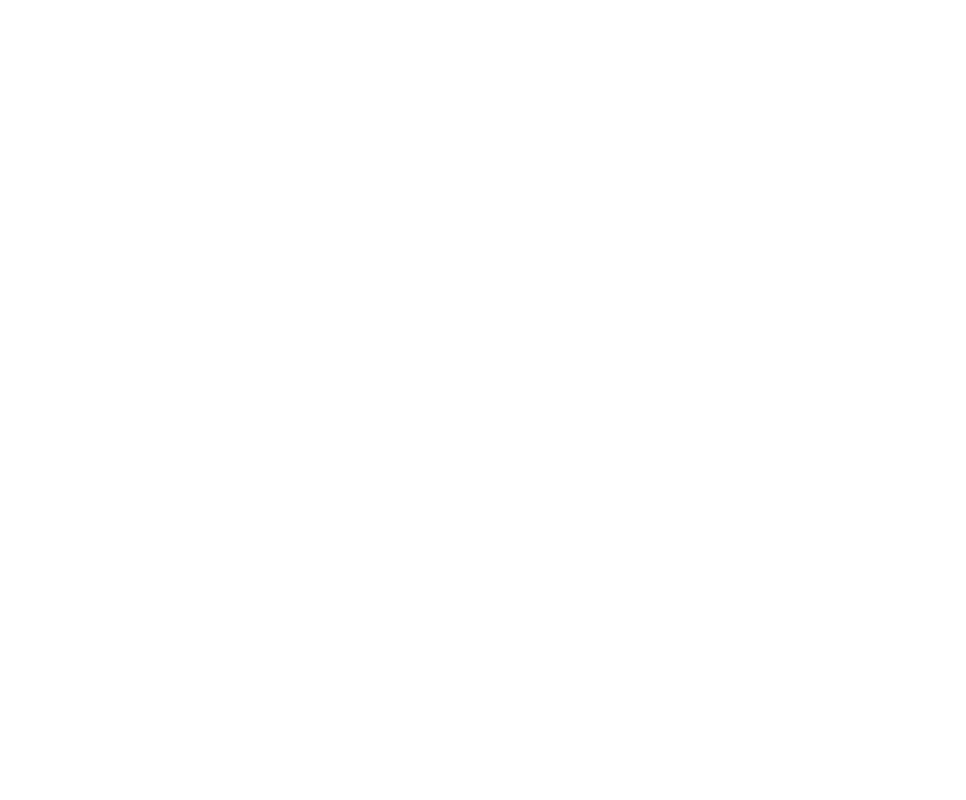
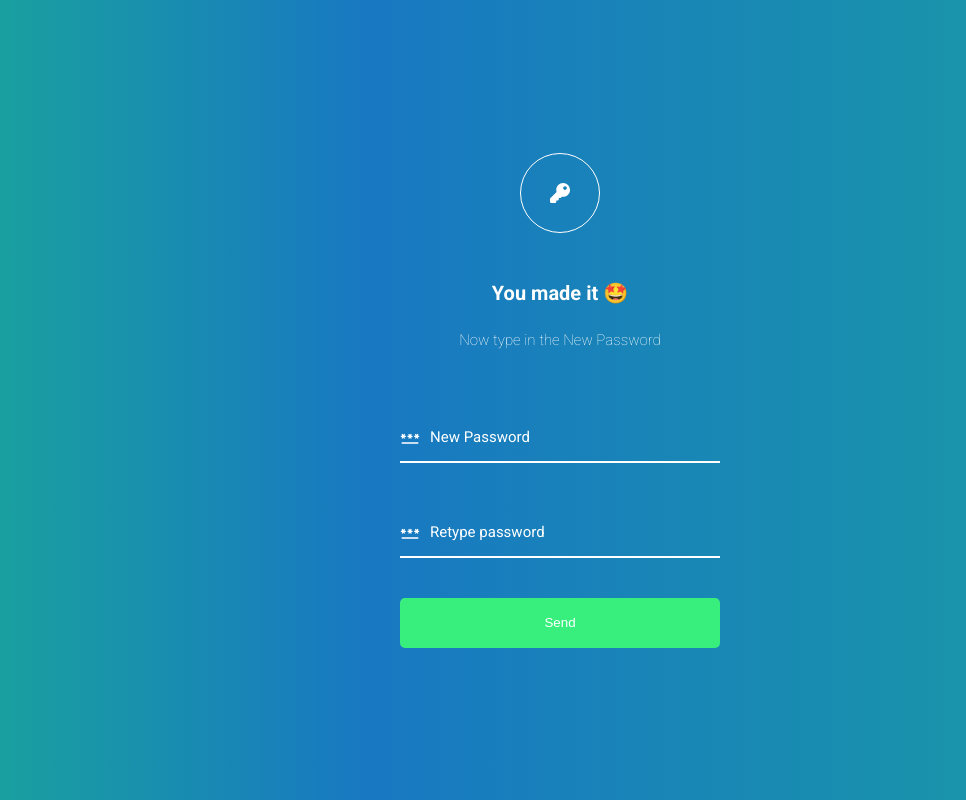
Before and after one commit to chie7tain/capstone_frontend, a React (Create React App) app: page /resetPassword/1 in a window 1280 px wide. Before the commit this address had no page. Shown: the whole page, without its empty margins (80-1046 px from the left). Built offline with nearby package versions, Linux system fonts and the light colour scheme.

Commit message:
add forgotpassword, resetpassword forms with implementations that allows the user to redirect back to the login page on success

```diff
--- a/src/App.tsx
+++ b/src/App.tsx
@@ -1,16 +1,19 @@
-import React, { useContext } from "react";
+import React, { useContext } from 'react';
 // import { CSSTransition } from "react-transition-group";
-import SignUp from "./components/Signup/SignUpForm";
-import MainPage from "./components/MainPage";
-import LoginPage from "./components/Login/LoginPage";
-import ProfilePage from "./components/Profile/ProfileContainer";
-import { Routes, Route } from "react-router-dom";
-import { GlobalStateContext } from "./context/GlobalState";
-import ForgotPassword from "./components/forgotPasswordForm/forgotPassword";
+import SignUp from './components/Signup/SignUpForm';
+import MainPage from './components/MainPage';
+import LoginPage from './components/Login/LoginPage';
+import ProfilePage from './components/Profile/ProfileContainer';
+import { Routes, Route, useParams } from 'react-router-dom';
+import { GlobalStateContext } from './context/GlobalState';
+import ForgotPassword from './components/forgotPasswordForm/forgotPassword';
+import ResetPassword from './components/resetPassword/ResetPasswordForm';
 // import Radium, { Style } from "radium";
 
 const App: React.FC = () => {
   const { accessToken } = useContext(GlobalStateContext);
+  let params = useParams();
+  console.log(params);
   return (
     <>
       <Routes>
@@ -23,6 +26,10 @@
         <Route path="/profile" element={<ProfilePage />}></Route>
         <Route path="/chat" element={<MainPage />}></Route>
         <Route path="/forgotPassword" element={<ForgotPassword />}></Route>
+        <Route
+          path="/resetPassword/:hashedtoken"
+          element={<ResetPassword params={params.hashedtoken} />}
+        ></Route>
       </Routes>
     </>
   );
--- a/src/components/forgotPasswordForm/forgotPassword.tsx
+++ b/src/components/forgotPasswordForm/forgotPassword.tsx
@@ -16,13 +16,13 @@
       let response = await axios.post('/api/v1/users/forgotPassword', {
         email: email,
       });
-
+      console.log(response);
+      console.log(response.data);
       let { status, message } = response.data;
       setSuccess(true);
       setError('');
       setMessage(message);
       setEmail('');
-
     } catch (error: any) {
       console.log(error.response.data);
       setError(error.response.data);
@@ -56,6 +56,7 @@
                 }}
               />
               <Input
+                autoComplete="on"
                 value={email}
                 type="email"
                 placeholder="Email"
--- /dev/null
+++ b/src/components/resetPassword/ResetPasswordForm.styles.tsx
@@ -0,0 +1,188 @@
+import styled from 'styled-components';
+
+export const Div = styled.div`
+  display: flex;
+  flex-direction: column;
+  justify-content: center;
+  align-items: center;
+  height: 100vh;
+  background: rgb(26, 168, 152);
+  background: linear-gradient(
+    90deg,
+    rgba(26, 168, 152, 1) 0%,
+    rgba(24, 120, 194, 1) 35%,
+    rgba(26, 158, 162, 1) 100%
+  );
+  .success-container {
+    display: flex;
+    flex-direction: column;
+    justify-content: center;
+    text-align: center;
+    .done-logo {
+      align-self: center;
+    }
+  }
+  .login-btn {
+    width: 100%;
+    margin: 30px 0;
+    height: 50px;
+    background: #38ef7d;
+    color: #fff;
+    border: none;
+    cursor: pointer;
+    border-radius: 5px;
+    transition: 0.3s all ease-in-out;
+    &:hover {
+      background: #fff;
+      color: #38ef7d;
+    }
+  }
+  h2 {
+    color: #fff;
+    font-size: 2rem;
+    margin-bottom: 3rem;
+  }
+  p {
+    color: #fff;
+    font-size: 1.5rem;
+    margin-bottom: 4rem;
+    font-family: 'Roboto', sans-serif;
+    font-weight: 300;
+  }
+
+  $primary: #11998e;
+  $secondary: #38ef7d;
+  $white: #fff;
+  $gray: #9b9b9b;
+  .form__group {
+    position: relative;
+    padding: 15px 0 0;
+    margin-top: 10px;
+    width: 50%;
+    display: flex;
+    /* justify-content: center; */
+    align-items: center;
+  }
+
+  .form__field {
+    font-family: inherit;
+    width: 100%;
+    border: 0;
+    border-bottom: 2px solid #fff;
+    outline: 0;
+    font-size: 1.5rem;
+    color: #fff;
+    padding: 10px 0;
+    background: transparent;
+    /* transition: border-color 0.2s; */
+    transition: all 0.2s linear;
+
+    &::placeholder {
+      color: #fff;
+    }
+
+    &:placeholder-shown ~ .form__label {
+      /* font-size: 1.3rem;
+      cursor: text;
+      top: 10px;
+      bottom: 20px; */
+    }
+  }
+
+  .form__label {
+    position: absolute;
+    /* top: 0px; */
+    bottom: 0px;
+    left: 30px;
+    display: block;
+    transition: 0.2s;
+    font-size: 1rem;
+    color: #fff;
+  }
+
+  .form__field:focus {
+    ~ .form__label {
+      position: absolute;
+      top: 0;
+      display: block;
+      transition: all 0.2s ease-in-out;
+      font-size: 1rem;
+      color: #11998e;
+      font-weight: 700;
+    }
+    padding-bottom: 6px;
+    font-weight: 700;
+    border-width: 3px;
+    border-image: linear-gradient(to right, #11998e, #38ef7d);
+    border-image-slice: 1;
+  }
+  /* reset input */
+  .form__field {
+    &:required,
+    &:invalid {
+      box-shadow: none;
+    }
+  }
+`;
+// #1aa898
+/* #1878c2 */
+/* #1a9ea2 */
+/* #1a8cb1 */
+
+export const KeyContainerDiv = styled.div`
+  display: flex;
+  justify-content: center;
+  align-items: center;
+  border-radius: 50px;
+  height: 80px;
+  width: 80px;
+  border: 1px solid #fff;
+  margin-bottom: 5rem;
+
+  .done-logo {
+    display: flex;
+    justify-content: center;
+    align-items: center;
+    border: 1px solid #fff;
+  }
+`;
+
+export const Form = styled.form`
+  width: 50%;
+  display: flex;
+  flex-direction: column;
+  justify-content: center;
+  align-items: center;
+
+  .password_input_container {
+    width: 50%;
+    display: flex;
+    /* justify-content: center; */
+    margin-bottom: 2rem;
+  }
+  .btn-container {
+    width: 50%;
+    display: flex;
+    justify-content: center;
+    margin-top: 2rem;
+  }
+  .btn {
+    width: 100%;
+    height: 50px;
+    background: #38ef7d;
+    color: #fff;
+    border: none;
+    cursor: pointer;
+    border-radius: 5px;
+    transition: 0.3s all ease-in-out;
+    &:hover {
+      background: #fff;
+      color: #38ef7d;
+    }
+  }
+`;
+export const Input = styled.input`
+  width: 100%;
+  height: 50px;
+  text-indent: 30px;
+`;
--- /dev/null
+++ b/src/components/resetPassword/ResetPasswordForm.tsx
@@ -0,0 +1,132 @@
+import React, { useState } from 'react';
+import { useParams, Link } from 'react-router-dom';
+import { FaKey } from 'react-icons/fa';
+import { MdPassword, MdDoneAll } from 'react-icons/md';
+import axios from 'axios';
+import { Div, Form, Input, KeyContainerDiv } from './ResetPasswordForm.styles';
+interface Props {
+  params: any;
+}
+const ResetPassword: React.FC<Props> = (props) => {
+  const { hashedtoken } = useParams();
+  console.log(hashedtoken);
+  const [password, setPassword] = useState('');
+  const [confirmPassword, setConfirmPassword] = useState('');
+  const [error, setError] = useState('');
+  const [message, setMessage] = useState('');
+  const [success, setSuccess] = useState(false);
+  const handleSubmit = async (e: any) => {
+    try {
+      e.preventDefault();
+
+      let response = await axios.post(
+        `/api/v1/users/resetPassword/${hashedtoken}`,
+        {
+          password: password,
+        }
+      );
+      console.log(response);
+      console.log(response.data.msg);
+      let { status, msg } = response.data;
+
+      setSuccess(true);
+      setError('');
+      setSuccess(true);
+      setMessage(msg);
+      setPassword('');
+      setConfirmPassword('');
+    } catch (error: any) {
+      console.log(error.response.data);
+      setError(error.response.data);
+      setSuccess(false);
+    }
+  };
+  const handleChange = (e: any) => {
+    setPassword(e.target.value);
+  };
+  const handleConfirm = (e: any) => {
+    let pass = password;
+    let confirm = e.target.value;
+    if (pass !== confirm) {
+      setError('Passwords do not match');
+    } else {
+      setError('');
+    }
+    setConfirmPassword(e.target.value);
+  };
+  return (
+    <Div>
+      {success ? (
+        <div className="success-container">
+          <KeyContainerDiv className="done-logo">
+          <MdDoneAll
+            style={{
+              color: '#fff',
+              fontSize: '4rem',
+              display: 'flex',
+              justifyContent: 'center',
+              alignItems: 'center',
+              textAlign: 'center',
+            }}
+          />
+          </KeyContainerDiv>
+          <h1 style={{ color: '#fff' }}>🥳 🤩 {message}</h1>
+          <Link to="/login">
+            <button className="login-btn">Login</button>
+          </Link>
+        </div>
+      ) : (
+        <>
+          <KeyContainerDiv>
+            <FaKey style={{ color: '#fff', fontSize: '2rem' }} />
+          </KeyContainerDiv>
+          <h2>You made it 🤩 </h2>
+          <p>Now type in the New Password</p>
+          <Form onSubmit={handleSubmit}>
+            <div className="password_input_container form__group field">
+              <MdPassword
+                style={{
+                  color: '#fff',
+                  fontSize: '2rem',
+                  left: '0',
+                  position: 'absolute',
+                }}
+              />
+              <Input
+                value={password}
+                type="password"
+                placeholder="New Password"
+                className="form__field"
+                onChange={handleChange}
+              />
+            </div>
+            <div className="password_input_container form__group field">
+              <MdPassword
+                style={{
+                  color: '#fff',
+                  fontSize: '2rem',
+                  left: '0',
+                  position: 'absolute',
+                }}
+              />
+              <Input
+                value={confirmPassword}
+                type="password"
+                placeholder="Retype password"
+                className="form__field"
+                onChange={handleConfirm}
+              />
+              <span>{error && <p style={{ color: 'red' }}>{error}</p>}</span>
+            </div>
+            <div className="btn-container">
+              <button className="btn" type="submit">
+                Send
+              </button>
+            </div>
+          </Form>
+        </>
+      )}
+    </Div>
+  );
+};
+export default ResetPassword;
```
